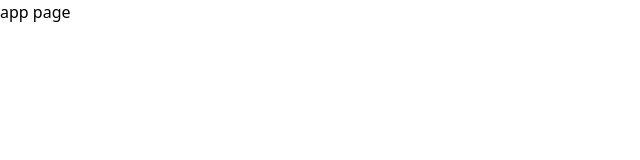
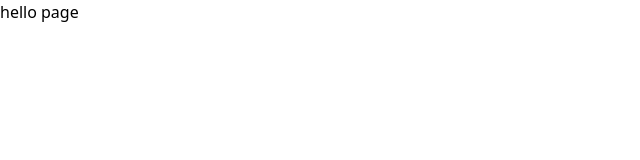
Before and after one commit to bigT01/money-tracker, a React (Create React App) app: page / in a window 1280 px wide. Shown: the top 160 px of the page, without its empty margins (0-640 px from the left). Built offline with nearby package versions, Linux system fonts and the light colour scheme.

Commit message:
fix: update text app page

```diff
--- a/src/App.tsx
+++ b/src/App.tsx
@@ -4,7 +4,7 @@ import './App.css';
 function App() {
   return (
       <>
-        app page
+        hello page
       </>
   );
 }
```
